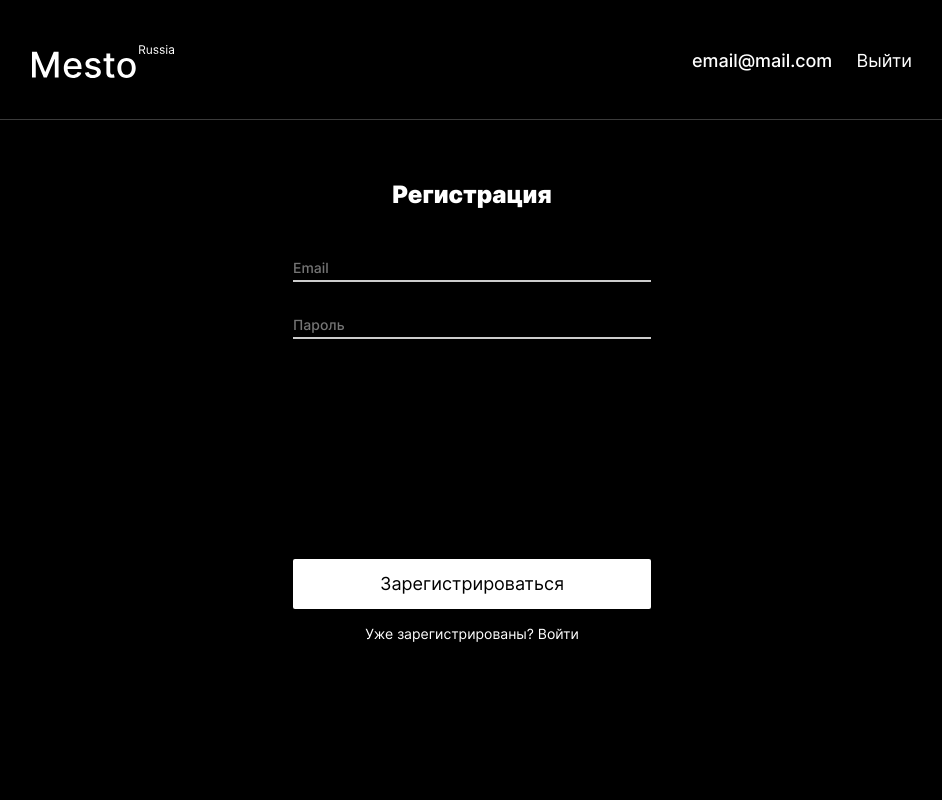
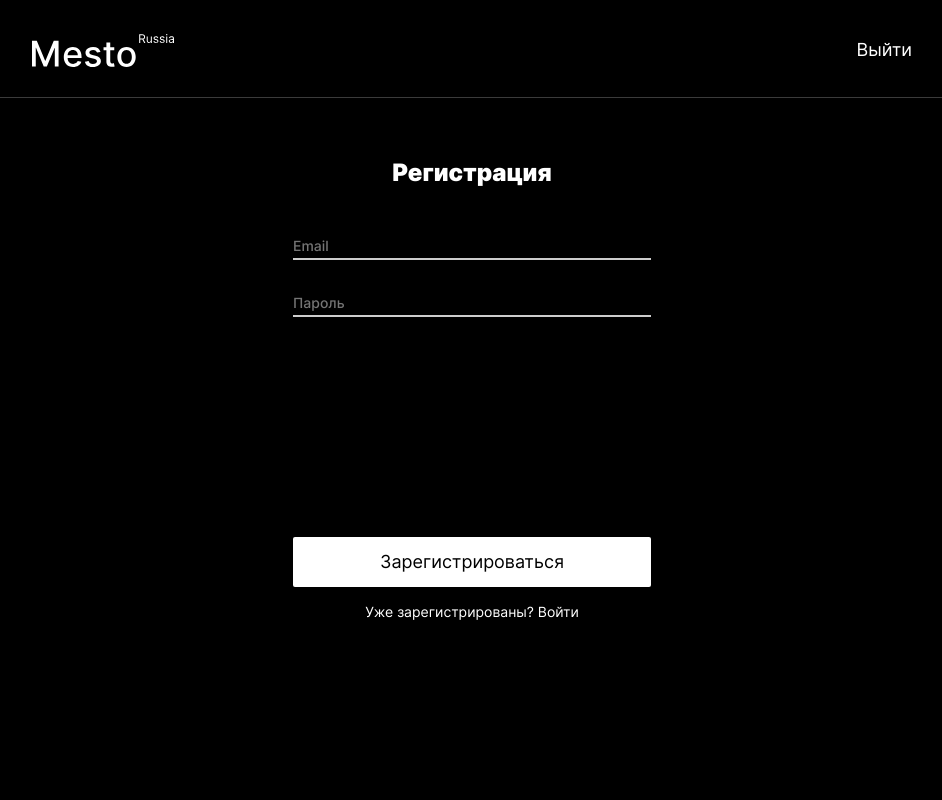
Before and after one commit to OlgaSharoglazova/react-mesto-auth, a React (Create React App) app: page /signup in a window 1280 px wide. Shown: the top 800 px of the page, without its empty margins (168-1110 px from the left). Built offline with nearby package versions, Linux system fonts and the light colour scheme; no server answers.

Commit message:
хедер почта

```diff
--- a/src/blocks/header/__email/header__email.css
+++ b/src/blocks/header/__email/header__email.css
@@ -3,4 +3,5 @@
   font-weight: 500;
   font-size: 18px;
   line-height: 22px;
+  margin-right: 20px;
 }
--- a/src/components/App.js
+++ b/src/components/App.js
@@ -10,7 +10,7 @@ import ImagePopup from "./ImagePopup";
 import { api } from "../utils/api";
 import * as auth from "../utils/auth";
 import { CurrentUserContext } from "../contexts/CurrentUserContext";
-import { Routes, Route } from "react-router-dom";
+import { Routes, Route, useNavigate } from "react-router-dom";
 import Register from "./Register.js";
 import Login from "./Login.js";
 import InfoTooltip from "./InfoTooltip.js";
@@ -27,11 +27,25 @@ function App() {
   const [currentUser, setСurrentUser] = React.useState({});
   const [cards, setCards] = React.useState([]);
   const [isLoggedIn, setisLoggedIn] = React.useState(false);
+  const [userData, setUserData] = React.useState({});
+  const navigate = useNavigate();
 
   const checkToken = () => {
-    const token = localStorage.getItem("token");
-    auth.checkToken(token).then().catch((err) => console.log(`Ошибка: ${err}`));
+    const token = localStorage.getItem("jwt");
+    auth.checkToken(token).then((data) => {
+      if(!data) {
+        return;
+      }
+        setUserData(data)
+        setisLoggedIn(true);
+        navigate("/");
+    }).catch((err) => setisLoggedIn(false));
   }
+
+  React.useEffect(() => {
+    checkToken();
+    //eslint-disable-next-line
+  }, [])
 
   React.useEffect(() => {
     getInfoUser();
@@ -151,7 +165,7 @@ function App() {
     <CurrentUserContext.Provider value={currentUser}>
       <div className="page">
         <div className="content">
-          <Header />
+          <Header userData={userData}/>
           <Routes>
             <Route exact path="/" element={<ProtectedRoute element={Main}
                 isLoggedIn={isLoggedIn}
--- a/src/components/Header.js
+++ b/src/components/Header.js
@@ -1,12 +1,12 @@
 import React from "react";
 import { Link } from "react-router-dom";
 
-function Header() {
+function Header({ userData }) {
   return (
     <header className="header">
       <div className="header__logo" />
       <div className="header__navigation">
-        <p className="header__email">email@mail.com</p>
+        <p className="header__email">{userData.data?.email}</p>
         <Link to="/signin" className="header__link">Выйти</Link>
       </div>
     </header>
```
